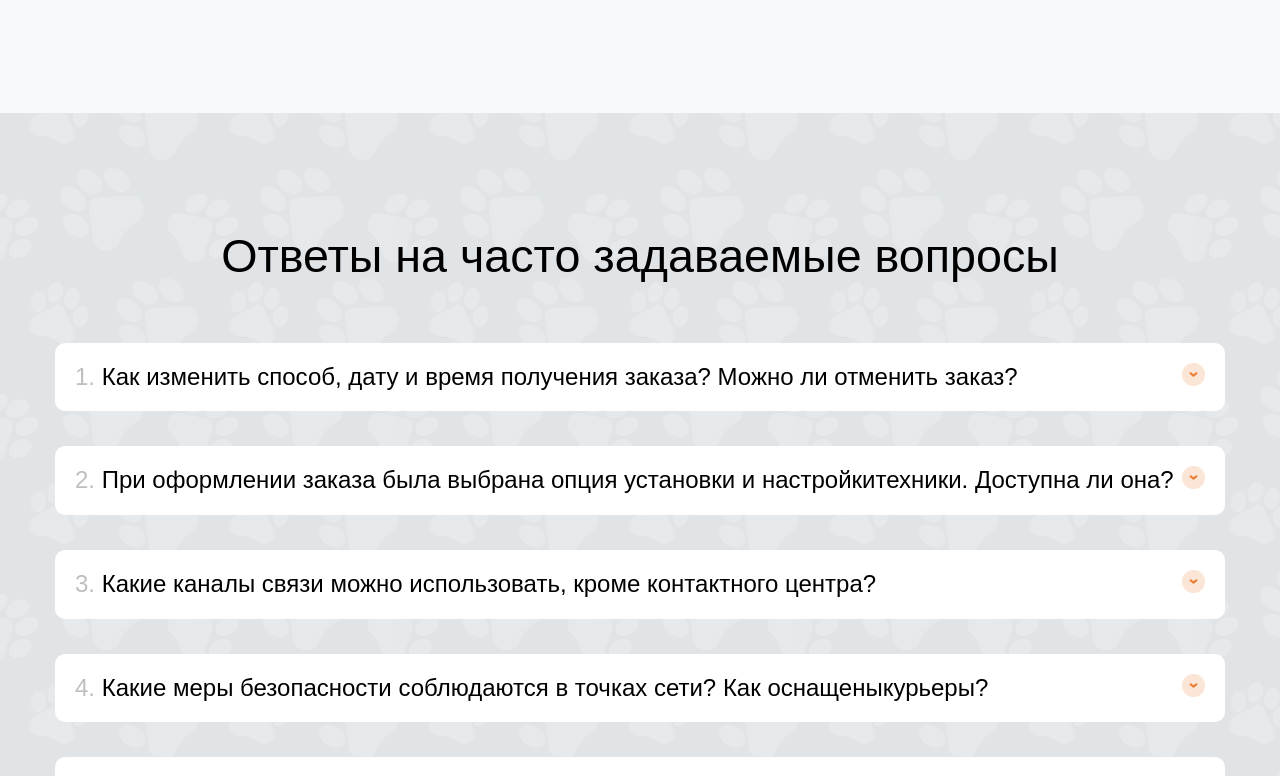
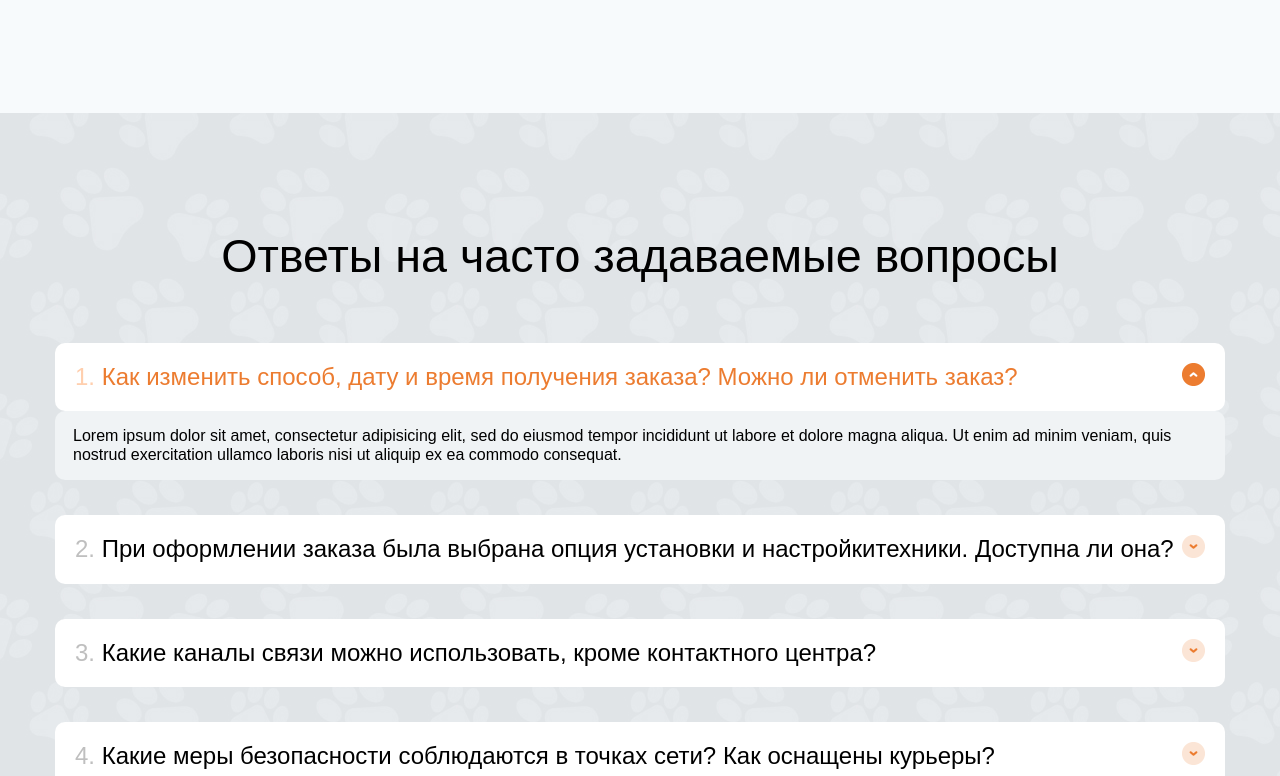
Before and after one commit to HATACKAH/mk, a plain HTML site: page index.html in a window 1280 px wide. Both pictures are taken after a click on the button 640 px from the left and 2737 px from the top of the page. Shown: the part 2361-3137 px from the top of the page. Drawn offline with Linux system fonts and the light colour scheme.

Commit message:
accordion is ready

```diff
--- a/index.html
+++ b/index.html
@@ -7,7 +7,7 @@
     <link rel="stylesheet" href="style.css">
     <link rel="stylesheet" href="normalize.css">
     <title>Интернет-магазин Мир Кормов</title>
-    <script src="/script.js"></script>
+    <script src="script.js"></script>
 </head>
 
 <body>
@@ -103,140 +103,117 @@
     <div class="chavo-wrapper">
         <div class="chavo">
             <div class="chavo-title">Ответы на часто задаваемые вопросы</div>
-            <div class="dropdowns">
-                <div class="dropdown">
-                    <button class="dropdown-toggl">
+            <div class="accordion-wrapper">
+                <button class="accordion">
                     <div>
                         <span>1.</span>
                         Как изменить способ, дату и время получения заказа? Можно ли отменить заказ?
                     </div>
-                        <div>
-                            <img src="img/toggle-btn.png" alt="">
-                        </div>
+
                 </button>
-                    <div class="dropdown-content">
-                        Lorem ipsum dolor sit amet, consectetur adipiscing elit. Mauris vitae vehicula erat. Nunc
-                        ultrices
-                        ullamcorper turpis sit amet dapibus. Donec non dapibus odio. Morbi vulputate sodales nulla ut
-                        pellentesque. Fusce at varius magna, vitae egestas leo. Etiam fermentum turpis libero, sed
-                        hendrerit
-                        risus egestas in. Proin tincidunt imperdiet convallis.
+                <div class="panel">
+                    <p>Lorem ipsum dolor sit amet, consectetur adipisicing elit, sed do eiusmod tempor incididunt ut
+                        labore
+                        et
+                        dolore magna aliqua. Ut enim ad minim veniam, quis nostrud exercitation ullamco laboris nisi ut
+                        aliquip ex
+                        ea commodo consequat.</p>
                 </div>
             </div>
-                <div class="dropdown">
-                    <button class="dropdown-toggl">
+            <div class="accordion-wrapper">
+                <button class="accordion">
                     <div>
                         <span>2.</span>
                         При оформлении заказа была выбрана опция установки и настройкитехники. Доступна ли она?
                     </div>
-                        <div>
-                            <img src="img/toggle-btn.png" alt="">
-                        </div>
-
                 </button>
-                    <div class="dropdown-content">
-                        Lorem ipsum dolor sit amet, consectetur adipiscing elit. Mauris vitae vehicula erat. Nunc
-                        ultrices
-                        ullamcorper turpis sit amet dapibus. Donec non dapibus odio. Morbi vulputate sodales nulla ut
-                        pellentesque. Fusce at varius magna, vitae egestas leo. Etiam fermentum turpis libero, sed
-                        hendrerit
-                        risus egestas in. Proin tincidunt imperdiet convallis.
+                <div class="panel">
+                    <p>Lorem ipsum dolor sit amet, consectetur adipisicing elit, sed do eiusmod tempor incididunt ut
+                        labore
+                        et
+                        dolore magna aliqua. Ut enim ad minim veniam, quis nostrud exercitation ullamco laboris nisi ut
+                        aliquip ex
+                        ea commodo consequat.</p>
                 </div>
             </div>
-                <div class="dropdown">
-                    <button class="dropdown-toggl">
+            <div class="accordion-wrapper">
+                <button class="accordion">
                     <div>
                         <span>3.</span>
                         Какие каналы связи можно использовать, кроме контактного центра?
                     </div>
+                </button>
+                <div class="panel">
+                    <p>Lorem ipsum dolor sit amet, consectetur adipisicing elit, sed do eiusmod tempor incididunt ut
+                        labore
+                        et
+                        dolore magna aliqua. Ut enim ad minim veniam, quis nostrud exercitation ullamco laboris nisi ut
+                        aliquip ex
+                        ea commodo consequat.</p>
+                </div>
+            </div>
+            <div class="accordion-wrapper">
+                <button class="accordion">
                     <div>
-                            <img src="img/toggle-btn.png" alt="">
+                        <div>
+                            <span>4.</span>
+                            Какие меры безопасности соблюдаются в точках сети? Как оснащены курьеры?
+                        </div>
                     </div>
                 </button>
-                    <div class="dropdown-content">
-                        Lorem ipsum dolor sit amet, consectetur adipiscing elit. Mauris vitae vehicula erat. Nunc
-                        ultrices
-                        ullamcorper turpis sit amet dapibus. Donec non dapibus odio. Morbi vulputate sodales nulla ut
-                        pellentesque. Fusce at varius magna, vitae egestas leo. Etiam fermentum turpis libero, sed
-                        hendrerit
-                        risus egestas in. Proin tincidunt imperdiet convallis.
+                <div class="panel">
+                    <p>Lorem ipsum dolor sit amet, consectetur adipisicing elit, sed do eiusmod tempor incididunt ut
+                        labore
+                        et
+                        dolore magna aliqua. Ut enim ad minim veniam, quis nostrud exercitation ullamco laboris nisi ut
+                        aliquip ex
+                        ea commodo consequat.</p>
                 </div>
             </div>
-                <div class="dropdown">
-                    <button class="dropdown-toggl">
+            <div class="accordion-wrapper">
+                <button class="accordion">
                     <div>
-                            <span>4.</span>
-                            Какие меры безопасности соблюдаются в точках сети? Как оснащеныкурьеры?
-                        </div>
-                        <div>
-                            <img src="img/toggle-btn.png" alt="">
-                        </div>
-                    </button>
-                    <div class="dropdown-content">
-                        Lorem ipsum dolor sit amet, consectetur adipiscing elit. Mauris vitae vehicula erat. Nunc
-                        ultrices
-                        ullamcorper turpis sit amet dapibus. Donec non dapibus odio. Morbi vulputate sodales nulla ut
-                        pellentesque. Fusce at varius magna, vitae egestas leo. Etiam fermentum turpis libero, sed
-                        hendrerit
-                        risus egestas in. Proin tincidunt imperdiet convallis.
-                    </div>
-                </div>
-                <div class="dropdown">
-                    <button class="dropdown-toggl">
                         <div>
                             <span>5.</span>
                             Мне нужна более быстрая доставка. Что делать?
                         </div>
-                        <div>
-                            <img src="img/toggle-btn.png" alt="">
-                        </div>
                 </button>
-                    <div class="dropdown-content">
-                        Lorem ipsum dolor sit amet, consectetur adipiscing elit. Mauris vitae vehicula erat. Nunc
-                        ultrices
-                        ullamcorper turpis sit amet dapibus. Donec non dapibus odio. Morbi vulputate sodales nulla ut
-                        pellentesque. Fusce at varius magna, vitae egestas leo. Etiam fermentum turpis libero, sed
-                        hendrerit
-                        risus egestas in. Proin tincidunt imperdiet convallis.
+                <div class="panel">
+                    <p>Lorem ipsum dolor sit amet, consectetur adipisicing elit, sed do eiusmod tempor incididunt ut labore
+                        et
+                        dolore magna aliqua. Ut enim ad minim veniam, quis nostrud exercitation ullamco laboris nisi ut
+                        aliquip ex
+                        ea commodo consequat.</p>
                 </div>
             </div>
-                <div class="dropdown">
-                    <button class="dropdown-toggl">
+            <div class="accordion-wrapper">
+                <button class="accordion">
                     <div>
                         <span>6.</span>
                         Я хочу купить товар в кредит. Как я могу это сделать?
                     </div>
-                        <div>
-                            <img src="img/toggle-btn.png" alt="">
-                        </div>
                 </button>
-                    <div class="dropdown-content">
-                        Lorem ipsum dolor sit amet, consectetur adipiscing elit. Mauris vitae vehicula erat. Nunc
-                        ultrices
-                        ullamcorper turpis sit amet dapibus. Donec non dapibus odio. Morbi vulputate sodales nulla ut
-                        pellentesque. Fusce at varius magna, vitae egestas leo. Etiam fermentum turpis libero, sed
-                        hendrerit
-                        risus egestas in. Proin tincidunt imperdiet convallis.
+                <div class="panel">
+                    <p>Lorem ipsum dolor sit amet, consectetur adipisicing elit, sed do eiusmod tempor incididunt ut labore
+                        et
+                        dolore magna aliqua. Ut enim ad minim veniam, quis nostrud exercitation ullamco laboris nisi ut
+                        aliquip ex
+                        ea commodo consequat.</p>
                 </div>
             </div>
-                <div class="dropdown" style="padding-bottom: 10%;">
-                    <button class="dropdown-toggl">
+            <div class="accordion-wrapper" style="padding-bottom: 10%;">
+                <button class="accordion">
                     <div>
                         <span>7.</span>
                         Когда вы начнете работать в стандартном режиме?
                     </div>
-                        <div>
-                            <img src="img/toggle-btn.png" alt="">
-                        </div>
                 </button>
-                    <div class="dropdown-content">
-                        Lorem ipsum dolor sit amet, consectetur adipiscing elit. Mauris vitae vehicula erat. Nunc
-                        ultrices
-                        ullamcorper turpis sit amet dapibus. Donec non dapibus odio. Morbi vulputate sodales nulla ut
-                        pellentesque. Fusce at varius magna, vitae egestas leo. Etiam fermentum turpis libero, sed
-                        hendrerit
-                        risus egestas in. Proin tincidunt imperdiet convallis.
-                    </div>
+                <div class="panel">
+                    <p>Lorem ipsum dolor sit amet, consectetur adipisicing elit, sed do eiusmod tempor incididunt ut labore
+                        et
+                        dolore magna aliqua. Ut enim ad minim veniam, quis nostrud exercitation ullamco laboris nisi ut
+                        aliquip ex
+                        ea commodo consequat.</p>
                 </div>
             </div>
         </div>
@@ -255,6 +232,22 @@
             </div>
         </div>
     </div>
+    <script>
+        var acc = document.getElementsByClassName("accordion");
+        var i;
+
+        for (i = 0; i < acc.length; i++) {
+            acc[i].addEventListener("click", function () {
+                this.classList.toggle("active");
+                var panel = this.nextElementSibling;
+                if (panel.style.maxHeight) {
+                    panel.style.maxHeight = null;
+                } else {
+                    panel.style.maxHeight = panel.scrollHeight + "px";
+                }
+            });
+        }
+    </script>
 </body>
 
 </html>
--- a/style.css
+++ b/style.css
@@ -2,10 +2,12 @@ body {
     background-color: #f7fafc;
     font-family: 'Montserrat', sans-serif;
 }
+
 .header-wrapper {
     background-color: #ffffff;
     width: 100%;
 }
+
 .header {
     width: 1170px;
     display: flex;
@@ -14,18 +16,20 @@ body {
     margin: 0px auto;
     padding: 20px 0;
 }
+
 .main-banner {
     background-image: url(img/header.png);
     width: 100%;
     height: 632px;
+}
 
-}
 .main-banner__content {
     margin: 0 auto;
     width: 1170px;
     height: 632px;
     position: relative;
 }
+
 .main-banner__buttons {
     display: flex;
     width: 400px;
@@ -33,6 +37,7 @@ body {
     position: absolute;
     top: 350px
 }
+
 .main-banner__button-1 {
     background-color: #12a06e;
     color: white;
@@ -43,6 +48,7 @@ body {
     text-align: center;
     margin-bottom: 26px;
 }
+
 .main-banner__button-2 {
     background-color: #1b609a;
     color: white;
@@ -52,14 +58,17 @@ body {
     padding: 25px 20px;
     text-align: center;
 }
+
 .content-wrapper {
     max-width: 1170px;
     margin: 0 auto;
 }
+
 .benefits {
     display: flex;
     justify-content: space-between;
 }
+
 .benefits-item {
     width: 251px;
     height: 192px;
@@ -71,11 +80,13 @@ body {
     text-align: center;
     font-size: 15pt;
 }
+
 .benefits-item img {
     width: 37px;
     height: 45px;
     margin: 0 auto;
 }
+
 .content-block {
     width: 100%;
     height: 306px;
@@ -85,37 +96,46 @@ body {
     display: flex;
     position: relative;
 }
+
 .content__title {
     font-size: 30pt;
     margin-bottom: 25px;
 }
+
 .content__text {
     font-size: 18pt;
 }
+
 .block-1 .content-block__body {
     margin-left: 406px;
 }
+
 .content-block__body {
     width: 762px;
     margin-left: 55px;
     margin-top: 45px;
 }
+
 .block-1 img {
     position: absolute;
     left: -50px;
 }
+
 .block-2 img {
     position: absolute;
     right: 0;
     top: -30px;
 }
+
 .block-3 .content-block__body {
     margin-left: 406px;
 }
+
 .block-3 img {
     position: absolute;
     left: -60px;
 }
+
 .block-4 img {
     position: absolute;
     right: 0;
@@ -127,24 +147,51 @@ body {
     background-image: url(img/pattern.jpg);
     background-repeat: repeat;
 }
+
 .chavo {
     width: 1170px;
     margin: 0 auto;
 }
+
 .chavo-title {
     font-size: 35pt;
     text-align: center;
     padding-top: 10%;
     padding-bottom: 5%;
+}
 
-}
 .block-4 {
     margin-bottom: 10%;
 }
-.dropdown {
-    margin-bottom: 3%;
+
+
+.footer-wrapper {
+    width: 100%;
+    background-color: #ffffff;
 }
-.dropdown-toggl {
+
+.footer {
+    width: 1170px;
+    margin: 0 auto;
+    display: flex;
+    justify-content: space-between;
+}
+
+.footer__social {
+    display: flex;
+    justify-content: space-around;
+    align-self: center;
+    width: 40%;
+    padding-bottom: 45px;
+}
+
+.footer__social p, .copyright p {
+    margin: 0;
+    padding: 0;
+    font-size: 16pt;
+}
+
+.accordion {
     width: 100%;
     background-color: #ffffff;
     font-size: 18pt;
@@ -155,38 +202,38 @@ body {
     display: flex;
     justify-content: space-between;
 }
-.dropdown-content {
-    height: 0;
-    overflow: hidden;
-}
-.dropdown-content.expanded {
-    height: auto;
+
+.accordion span {
+    color: #bfbfbf;
 }
 
-.dropdown-toggl span {
-    color: #bfbfbf;
+.active, .accordion:hover {
+   color: #ec7c30;
+   border: none;
 }
-.footer-wrapper {
-    width: 100%;
-    background-color: #ffffff;
-}
-.footer {
-    width: 1170px;
-    margin: 0 auto;
-    display: flex;
-    justify-content: space-between;
-}
-.footer__social {
-    display: flex;
-    justify-content: space-around;
-    align-self: center;
-    width: 40%;
+.active span, .accordion:hover span {
+    color: #ffcfae;
+ }
 
-    padding-bottom: 45px;
+.accordion:after {
+    content: url('img/toggle-btn.png');
+    float: right;
+    margin-left: 5px;
 }
 
-.footer__social p, .copyright p {
-    margin: 0;
-    padding: 0;
-    font-size: 16pt;
+.active:after {
+    content: url('img/toggle-up-btn.png');
 }
+
+.panel {
+    padding: 0 18px;
+    background-color: #f0f3f5;
+    max-height: 0;
+    overflow: hidden;
+    border: none;
+    border-radius: 10px;
+    transition: max-height 0.3s ease-out;
+}
+.accordion-wrapper {
+    margin-bottom: 35px;
+}
```
Also changed, not shown: hui.html (added, +89 -0 lines), img/toggle-up-btn.png (added). Lines whose indentation alone changed are shown as unchanged.
